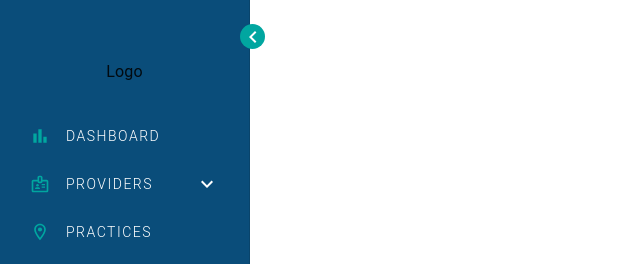
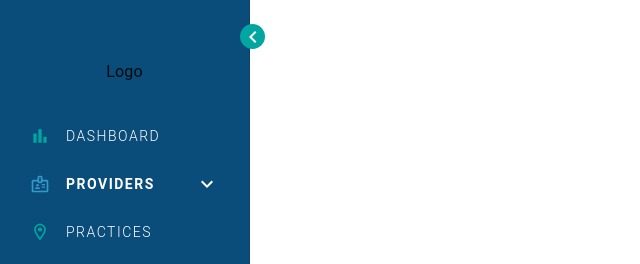
Before and after one commit to Onelky/menu-test, a React (Create React App) app: page / in a window 1280 px wide. Shown: the top 264 px of the page, without its empty margins (0-640 px from the left). Built offline with nearby package versions, Linux system fonts and the light colour scheme.

Commit message:
include functionality of selecting items from sidebar

```diff
--- a/src/components/Layout/DrawerItem.tsx
+++ b/src/components/Layout/DrawerItem.tsx
@@ -14,26 +14,33 @@ import type { MenuItem } from './types'
 type DrawerItemProps = {
   item: MenuItem
   open: boolean
+  isSelected: boolean
   setOpen: (value: boolean) => void
+  setSelectedItem: (label: string) => void
 }
 const DrawerItem: FC<DrawerItemProps> = (props) => {
   const theme = useTheme()
   const [openSubmenu, setOpenSubmenu] = useState(false)
-  const { item, open: isDrawerOpen, setOpen: setOpenDrawer } = props
+  const {
+    item,
+    open: isDrawerOpen,
+    setOpen: setOpenDrawer,
+    isSelected,
+    setSelectedItem
+  } = props
+
   const { iconName, label, subItems } = item
   const hasSubItems = !!subItems?.length
-
   const Icon = iconName && MUIcon[iconName]
 
   useEffect(() => {
-    if (!isDrawerOpen && openSubmenu) setOpenSubmenu(false)
-  }, [isDrawerOpen])
+    if ((!isDrawerOpen || !isSelected) && openSubmenu) setOpenSubmenu(false)
+  }, [isDrawerOpen, isSelected])
 
   const handleItemClick = () => {
-    if (hasSubItems && !openSubmenu) {
-      setOpenDrawer(true)
-    }
+    setSelectedItem(label)
     setOpenSubmenu(!openSubmenu)
+    if (hasSubItems && !openSubmenu) setOpenDrawer(true)
   }
   const CollapseIcon = hasSubItems && (openSubmenu ? ExpandLess : ExpandMore)
 
@@ -53,7 +60,7 @@ const DrawerItem: FC<DrawerItemProps> = (props) => {
     <ListItemIcon
       sx={{
         minWidth: 0,
-        mr: isDrawerOpen ? 2 : 'auto',
+        mr: isDrawerOpen ? 2 : 0,
         justifyContent: 'center'
       }}
     >
@@ -61,7 +68,9 @@ const DrawerItem: FC<DrawerItemProps> = (props) => {
         <Icon
           sx={{
             fontSize: 20,
-            color: isDrawerOpen
+            color: isSelected
+              ? theme.customColors.lightBlue
+              : isDrawerOpen
               ? theme.palette.secondary.main
               : theme.palette.common.white
           }}
@@ -74,7 +83,7 @@ const DrawerItem: FC<DrawerItemProps> = (props) => {
     <Collapse in={openSubmenu} timeout="auto" unmountOnExit>
       <DrawerSubItemList disablePadding>
         {subItems.map(({ label }) => (
-          <ListItemButton key={label} sx={{ pl: 4, ...itemHoverStyle }}>
+          <ListItemButton key={label} sx={{ ...itemHoverStyle }}>
             <ListItemText
               primary={label}
               sx={{ fontWeight: 300, color: theme.customColors.lightGray }}
@@ -117,7 +126,7 @@ const DrawerItem: FC<DrawerItemProps> = (props) => {
                   span: {
                     letterSpacing: '1.5px',
                     fontSize: { lg: 14 },
-                    fontWeight: 300 // todo: change when selected
+                    fontWeight: isSelected ? 600 : 300
                   }
                 }}
               />
--- a/src/components/Layout/Layout.tsx
+++ b/src/components/Layout/Layout.tsx
@@ -1,23 +1,44 @@
-import React, { type FC, type PropsWithChildren } from 'react'
-import { useTheme, darken } from '@mui/material/styles'
+import React, { type FC, type PropsWithChildren, useState } from 'react'
+import { darken, styled } from '@mui/material/styles'
 import Box from '@mui/material/Box'
 import List from '@mui/material/List'
-import IconButton from '@mui/material/IconButton'
+import IconButton, { IconButtonProps } from '@mui/material/IconButton'
 import ChevronLeftIcon from '@mui/icons-material/ChevronLeft'
 import ChevronRightIcon from '@mui/icons-material/ChevronRight'
 import { Drawer, DrawerHeader } from './styledComponents'
-import { menuItems } from './types'
+import { defaultSelectedItem, menuItems } from './types'
 import DrawerItem from './DrawerItem'
 
 // todo: add logo
 
+const ToggleSideBarButton = styled(IconButton, {
+  shouldForwardProp: (propName) => propName !== 'open'
+})<IconButtonProps & { open: boolean }>(({ theme, open }) => ({
+  height: 25,
+  width: 25,
+  zIndex: 3000,
+  color: theme.palette.common.white,
+  backgroundColor: theme.palette.secondary.main,
+  position: 'absolute',
+  left: open ? 240 : 60,
+  top: 24,
+  transition: theme.transitions.create('left', {
+    easing: theme.transitions.easing.sharp,
+    duration: theme.transitions.duration.leavingScreen
+  }),
+  '&:hover': {
+    color: theme.palette.common.white,
+    backgroundColor: darken(theme.palette.secondary.main, 0.1)
+  }
+}))
+
 const Layout: FC<PropsWithChildren> = ({ children }) => {
-  const theme = useTheme()
-  const [open, setOpen] = React.useState(true)
+  const [open, setOpen] = useState<boolean>(true)
+  const [selectedItem, setSelectedItem] = useState<string>(
+    defaultSelectedItem.label
+  )
 
-  const toggleOpen = () => {
-    setOpen(!open)
-  }
+  const toggleOpen = () => setOpen(!open)
 
   return (
     <Box sx={{ display: 'flex', position: 'relative' }}>
@@ -31,31 +52,20 @@ const Layout: FC<PropsWithChildren> = ({ children }) => {
               item={item}
               open={open}
               setOpen={setOpen}
+              isSelected={selectedItem === item.label}
+              setSelectedItem={setSelectedItem}
             />
           ))}
         </List>
       </Drawer>
-      <IconButton
+      <ToggleSideBarButton
         onClick={toggleOpen}
         aria-label={(open ? 'open' : 'close') + ' drawer'}
         edge="end"
-        sx={{
-          height: 25,
-          width: 25,
-          zIndex: 3000,
-          color: theme.palette.common.white,
-          backgroundColor: theme.palette.secondary.main,
-          position: 'absolute',
-          left: open ? 240 : 60,
-          top: 24,
-          '&:hover': {
-            color: theme.palette.common.white,
-            backgroundColor: darken(theme.palette.secondary.main, 0.1)
-          }
-        }}
+        open={open}
       >
         {open ? <ChevronLeftIcon /> : <ChevronRightIcon />}
-      </IconButton>
+      </ToggleSideBarButton>
       <Box component="main" sx={{ flexGrow: 1, p: 3 }}>
         {children}
       </Box>
--- a/src/components/Layout/types.ts
+++ b/src/components/Layout/types.ts
@@ -6,9 +6,7 @@ export type MenuItem = {
   subItems?: MenuItem[]
 }
 
-export const menuItems: MenuItem[] = [
-  { label: 'Dashboard', iconName: 'BarChartOutlined' },
-  {
+export const defaultSelectedItem: MenuItem = {
   label: 'Providers',
   iconName: 'BadgeOutlined',
   subItems: [
@@ -21,7 +19,11 @@ export const menuItems: MenuItem[] = [
     { label: 'Credentialing' },
     { label: 'State Laws' }
   ]
-  },
+}
+
+export const menuItems: MenuItem[] = [
+  { label: 'Dashboard', iconName: 'BarChartOutlined' },
+  defaultSelectedItem,
   { label: 'Practices', iconName: 'LocationOnOutlined' },
   { label: 'Jobs', iconName: 'WorkOutlineOutlined' },
   { label: 'Schedules', iconName: 'CalendarTodayOutlined' },
```
Lines whose indentation alone changed are shown as unchanged.
